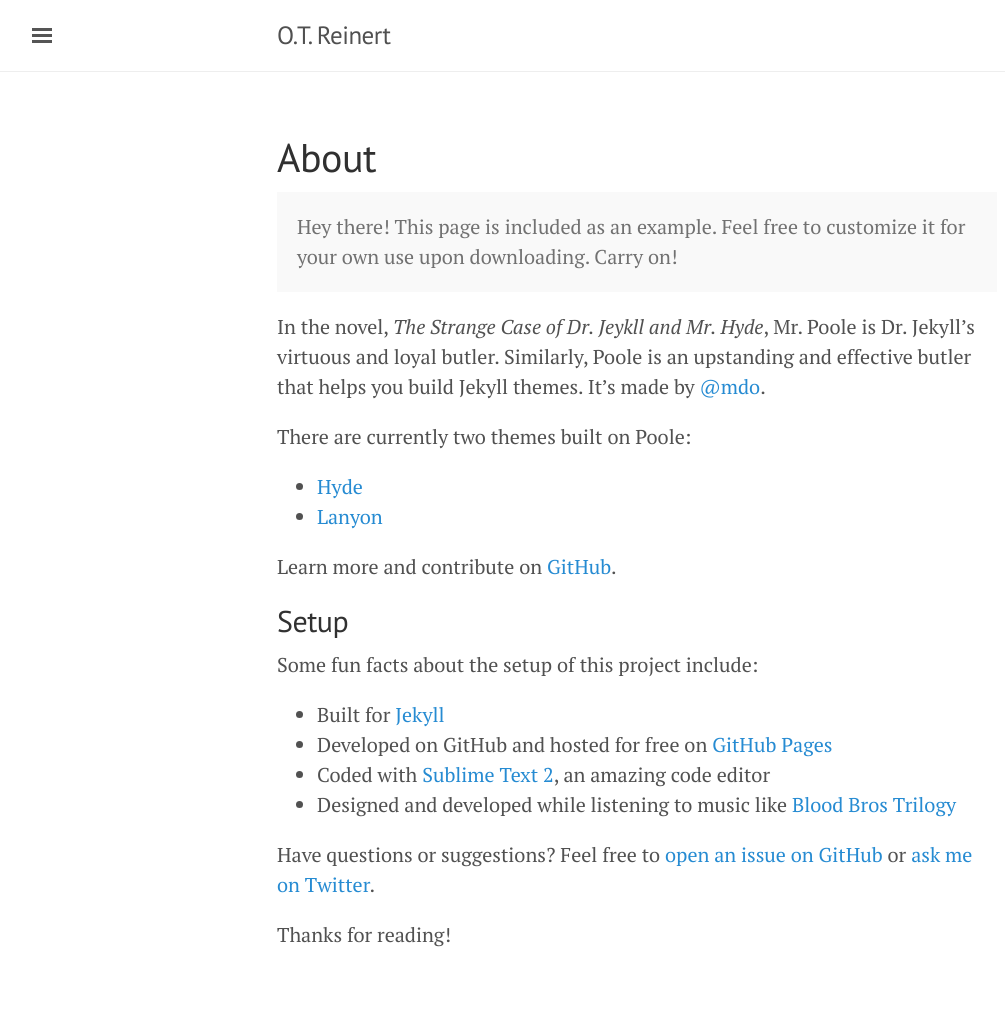
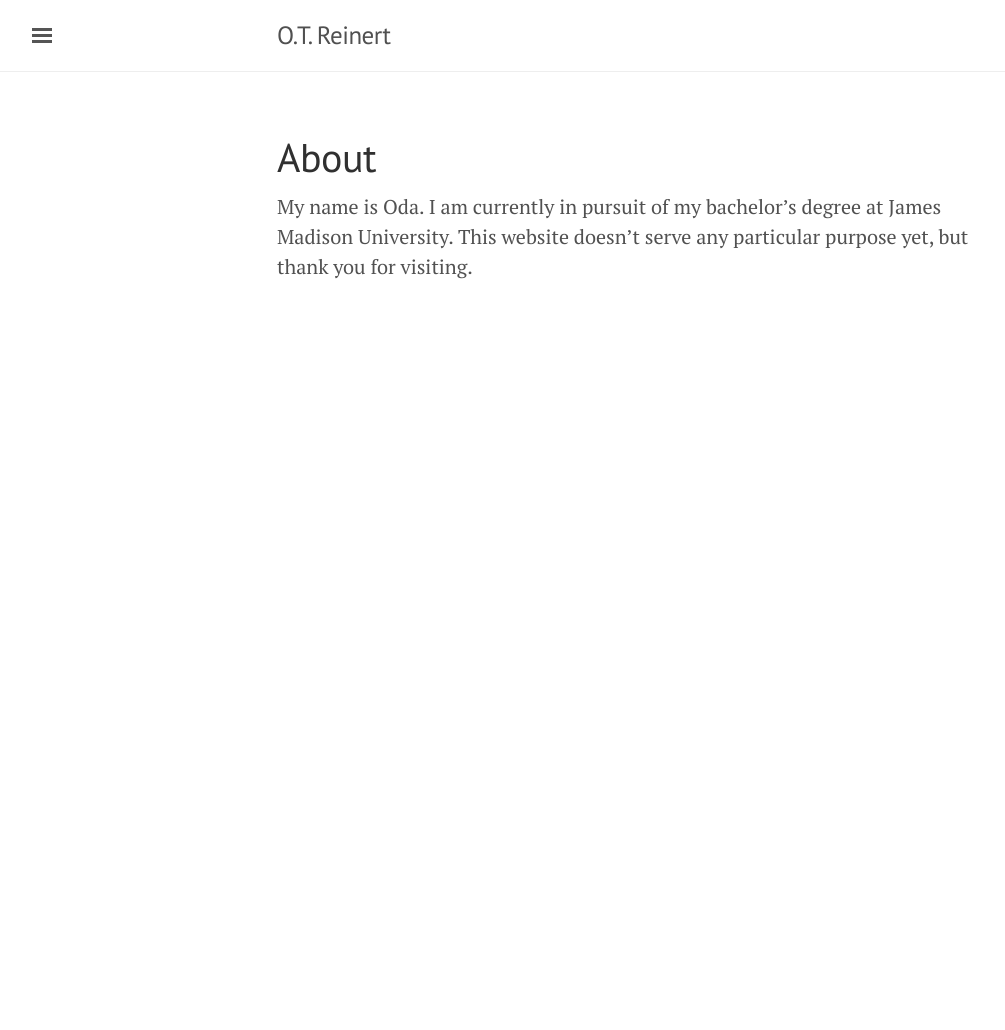
Before and after one commit to otreinert/otreinert.github.io, a Jekyll site: the page built from about.md, in a window 1280 px wide. Shown: the whole page, without its empty margins (3-1008 px from the left). Built offline with Jekyll 4.4.1, drawn with Linux system fonts in a browser that asks for light colours; after the commit the page ends 900 px from its top, so only the background shows below that.

Commit message:
Updated about page

```diff
--- a/about.md
+++ b/about.md
@@ -2,29 +2,4 @@
 layout: page
 title: About
 ---
-
-<p class="message">
-  Hey there! This page is included as an example. Feel free to customize it for your own use upon downloading. Carry on!
-</p>
-
-In the novel, *The Strange Case of Dr. Jeykll and Mr. Hyde*, Mr. Poole is Dr. Jekyll's virtuous and loyal butler. Similarly, Poole is an upstanding and effective butler that helps you build Jekyll themes. It's made by [@mdo](https://twitter.com/mdo).
-
-There are currently two themes built on Poole:
-
-* [Hyde](http://hyde.getpoole.com)
-* [Lanyon](http://lanyon.getpoole.com)
-
-Learn more and contribute on [GitHub](https://github.com/poole).
-
-## Setup
-
-Some fun facts about the setup of this project include:
-
-* Built for [Jekyll](http://jekyllrb.com)
-* Developed on GitHub and hosted for free on [GitHub Pages](https://pages.github.com)
-* Coded with [Sublime Text 2](http://sublimetext.com), an amazing code editor
-* Designed and developed while listening to music like [Blood Bros Trilogy](https://soundcloud.com/maddecent/sets/blood-bros-series)
-
-Have questions or suggestions? Feel free to [open an issue on GitHub](https://github.com/poole/issues/new) or [ask me on Twitter](https://twitter.com/mdo).
-
-Thanks for reading!
+My name is Oda. I am currently in pursuit of my bachelor's degree at James Madison University. This website doesn't serve any particular purpose yet, but thank you for visiting.
```
